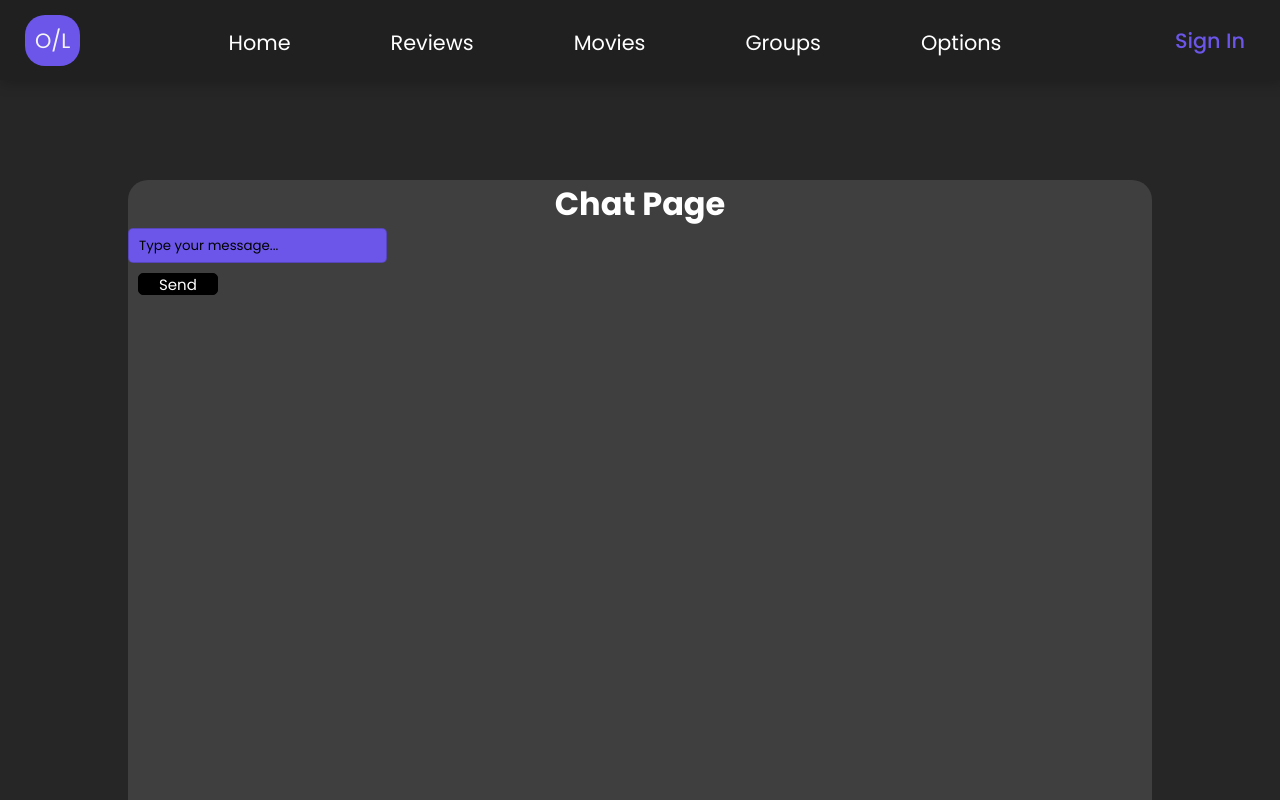
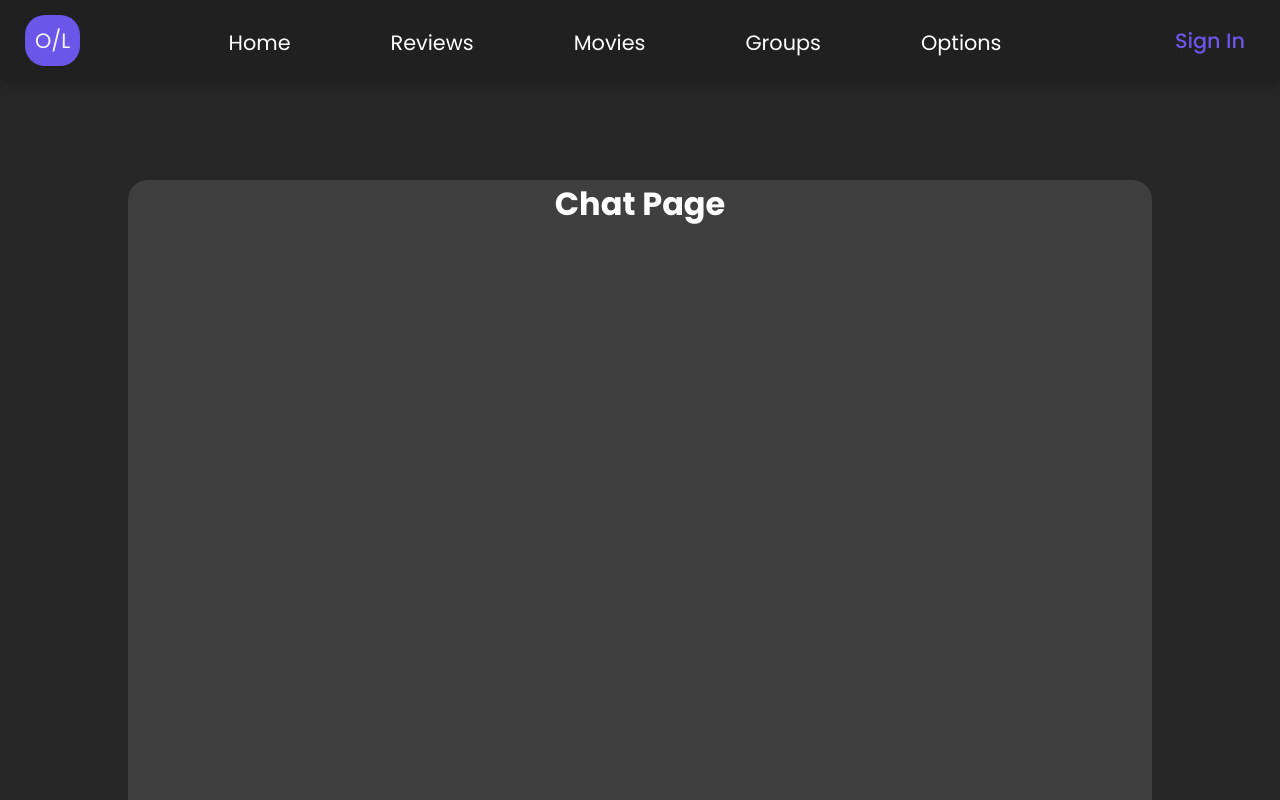
Before and after one commit to TVT22-11/Web-Project, a React (Create React App) app in the folder react-app/: page /groups/ChatPage in a window 1280 px wide. Shown: the top 800 px of the page. Built offline with nearby package versions, Linux system fonts and the light colour scheme.

Commit message:
Update Groups.css

```diff
--- a/react-app/src/components/Groups/Groups.css
+++ b/react-app/src/components/Groups/Groups.css
@@ -182,6 +182,7 @@ border-radius: 20px;
     display: flex;
     flex-direction: column;
     height: 100vh;
+    padding-top: 670px;
 
 }
 
```
